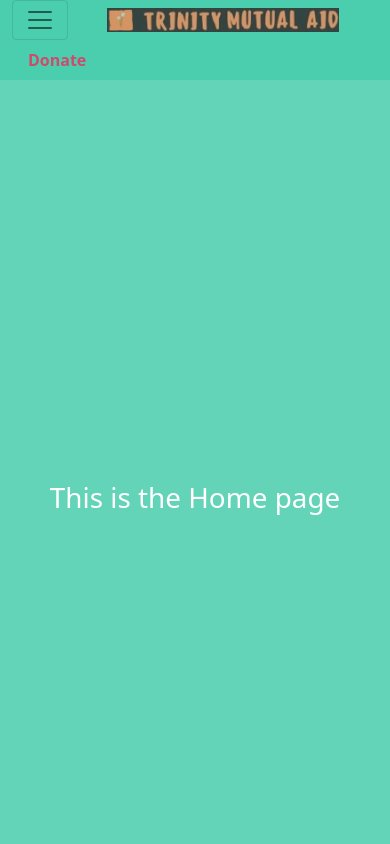
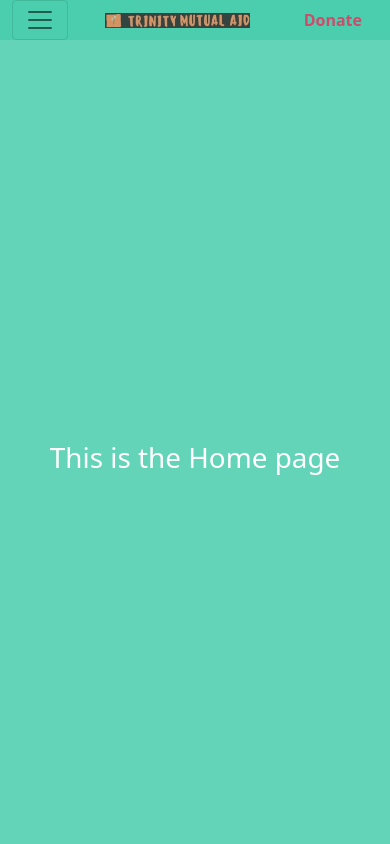
Before and after one commit to JordanKoeller/TrinityMutualAid, a React (Create React App) app in the folder frontend/: page / in a window 390 px wide. Shown: the top 844 px of the page. Built offline with nearby package versions, Linux system fonts and the light colour scheme.

Commit message:
Fixed css that was stopping scrolling. Website is now scrollable again to see socials

```diff
--- a/frontend/src/App.css
+++ b/frontend/src/App.css
@@ -26,7 +26,7 @@
 }
 
 #tma-logo {
-  height: 24px;
+  height: 48px;
   padding: 0 0 0 0;
   margin-left: auto;
   margin-right: auto;
@@ -34,8 +34,21 @@
   margin-bottom: 0;
 }
 
-@media only screen and (min-width: 763px) {
+@media only screen and (max-width: 763px) {
   #tma-logo {
-    height: 48px;
+    height: 36px;
   }
 }
+
+@media only screen and (max-width: 576px) {
+  #tma-logo {
+    height: 24px;
+  }
+}
+
+
+@media only screen and (max-width: 398px) {
+  #tma-logo {
+    height: 15px;
+  }
+}
--- a/frontend/src/App.tsx
+++ b/frontend/src/App.tsx
@@ -9,12 +9,12 @@ function App() {
   return (
     <div className="App">
         <TmaNavbar />
-      <body className="App-header">
+      <div className="App-header">
         <TmaRouter />
-      </body>
-      <footer>
+      </div>
+      <div>
         <Footer />
-      </footer>
+      </div>
     </div>
   );
 }
--- a/frontend/src/components/Footer.tsx
+++ b/frontend/src/components/Footer.tsx
@@ -34,8 +34,6 @@ export const Footer: React.FC = () => {
     <Row style={{paddingTop: '1em', paddingBottom: '2em'}}>
       <div className="footer-credits">
       &copy; <em id="date"></em>{new Date().getFullYear()} | Trinity Mutual Aid
-        <br />
-        {/* Source code released under MIT License. */}
       </div>
     </Row>
     <Row></Row>
--- a/frontend/src/components/Navigation.tsx
+++ b/frontend/src/components/Navigation.tsx
@@ -28,10 +28,10 @@ export const TmaNavbar: React.FC = () => {
   const mq = useMediaQuery();
 
   const link = <Nav.Link
-  as={Button}
+  // as={Button}
   id="donate-button"
   style={{ borderRadius: 0, border: '0px solid #f00'}}
-  variant="outline-danger"
+  // variant="outline-danger"
   href="/Donate"
 >
   <b>Donate</b>
--- a/frontend/src/index.css
+++ b/frontend/src/index.css
@@ -5,7 +5,14 @@ body {
     sans-serif;
   -webkit-font-smoothing: antialiased;
   -moz-osx-font-smoothing: grayscale;
-  overflow: hidden;
+}
+
+body {
+  -ms-overflow-style: none;  /* Internet Explorer 10+ */
+  scrollbar-width: none;  /* Firefox */
+}
+body::-webkit-scrollbar {
+  display: none;  /* Safari and Chrome */
 }
 
 code {
```
